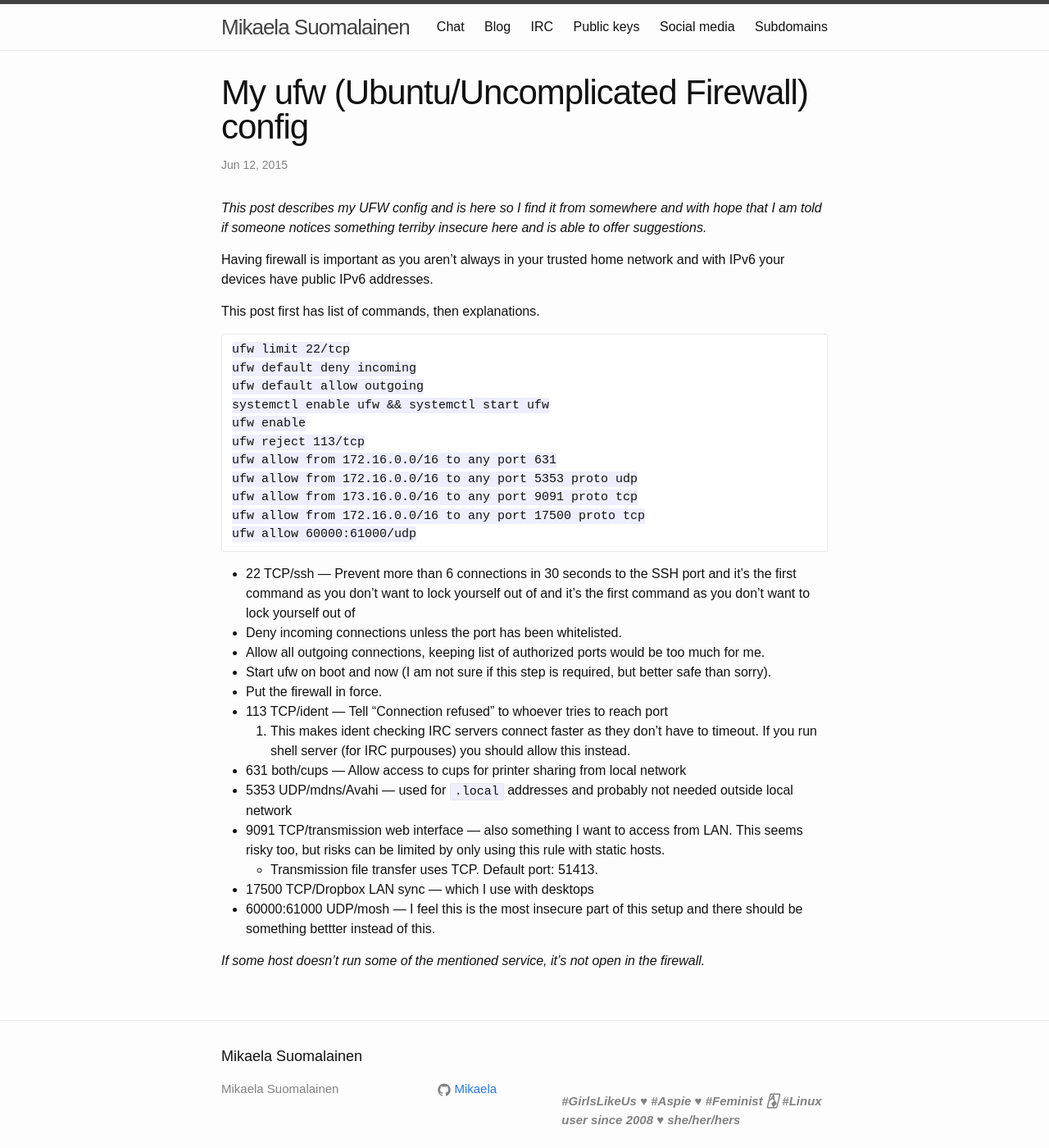
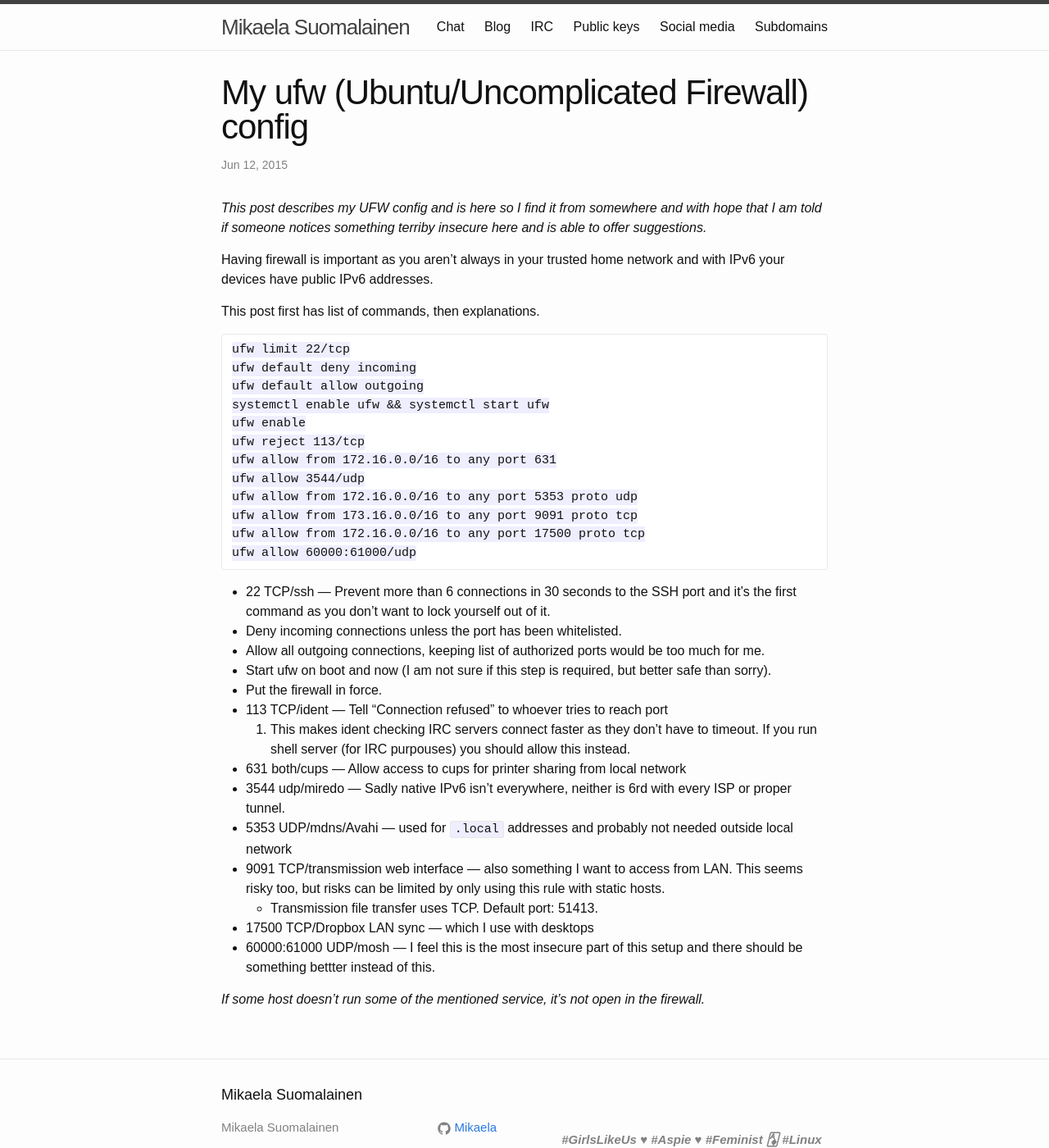
Before and after one commit to Mikaela/mikaela.github.io, a Jekyll site: the page built from _posts/2015-06-12-ufw.md, in a window 1280 px wide and 1400 px high. Shown: the whole window at 82% size. Built offline with Jekyll 4.4.1, drawn with Linux system fonts in a browser that asks for light colours; Markdown is read by kramdown in place of the engine named in the settings; comment, search, counter and statistics services are not loaded.

Commit message:
_posts/ufw: typo fixes & add teredo

````diff
--- a/_posts/2015-06-12-ufw.md
+++ b/_posts/2015-06-12-ufw.md
@@ -24,6 +24,7 @@ systemctl enable ufw && systemctl start ufw
 ufw enable
 ufw reject 113/tcp
 ufw allow from 172.16.0.0/16 to any port 631
+ufw allow 3544/udp
 ufw allow from 172.16.0.0/16 to any port 5353 proto udp
 ufw allow from 173.16.0.0/16 to any port 9091 proto tcp
 ufw allow from 172.16.0.0/16 to any port 17500 proto tcp
@@ -31,11 +32,11 @@ ufw allow 60000:61000/udp
 ```
 
 * 22 TCP/ssh — Prevent more than 6 connections in 30 seconds to the SSH
-  port and it's the first command as you don't want to lock yourself out of
-  and it's the first command as you don't want to lock yourself out of
+  port and it's the first command as you don't want to lock yourself out
+  of it.
 * Deny incoming connections unless the port has been whitelisted.
-* Allow all outgoing connections, keeping list of authorized ports would be
-  too much for me.
+* Allow all outgoing connections, keeping list of authorized ports would
+  be too much for me.
 * Start ufw on boot and now (I am not sure if this step is required, but
   better safe than sorry).
 * Put the firewall in force.
@@ -45,8 +46,10 @@ ufw allow 60000:61000/udp
   allow this instead.
 * 631 both/cups — Allow access to cups for printer sharing from local
   network
-* 5353 UDP/mdns/Avahi — used for `.local` addresses and probably not needed
-  outside local network
+* 3544 udp/miredo — Sadly native IPv6 isn't everywhere, neither is 6rd
+  with every ISP or proper tunnel.
+* 5353 UDP/mdns/Avahi — used for `.local` addresses and probably not
+  needed outside local network
 * 9091 TCP/transmission web interface — also something I want to access
   from LAN. This seems risky too, but risks can be limited by only
   using this rule with static hosts.
````
